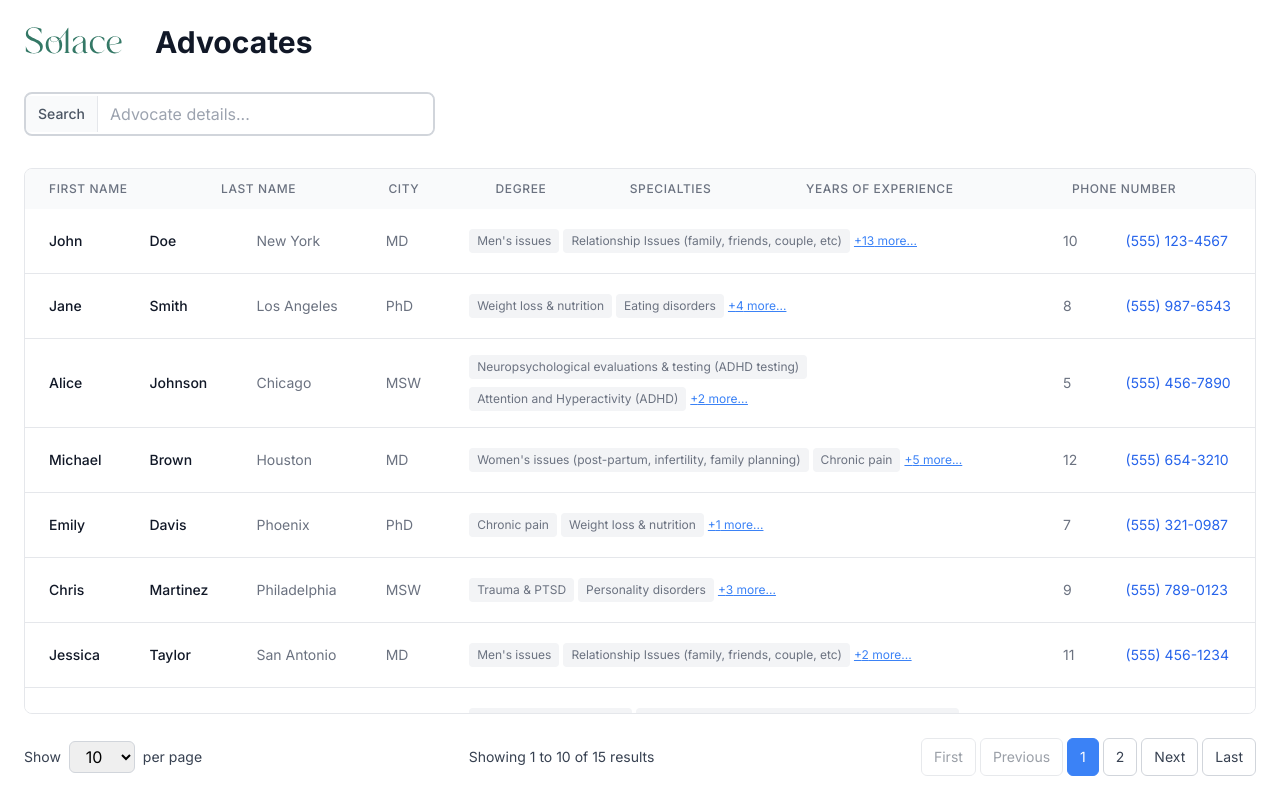
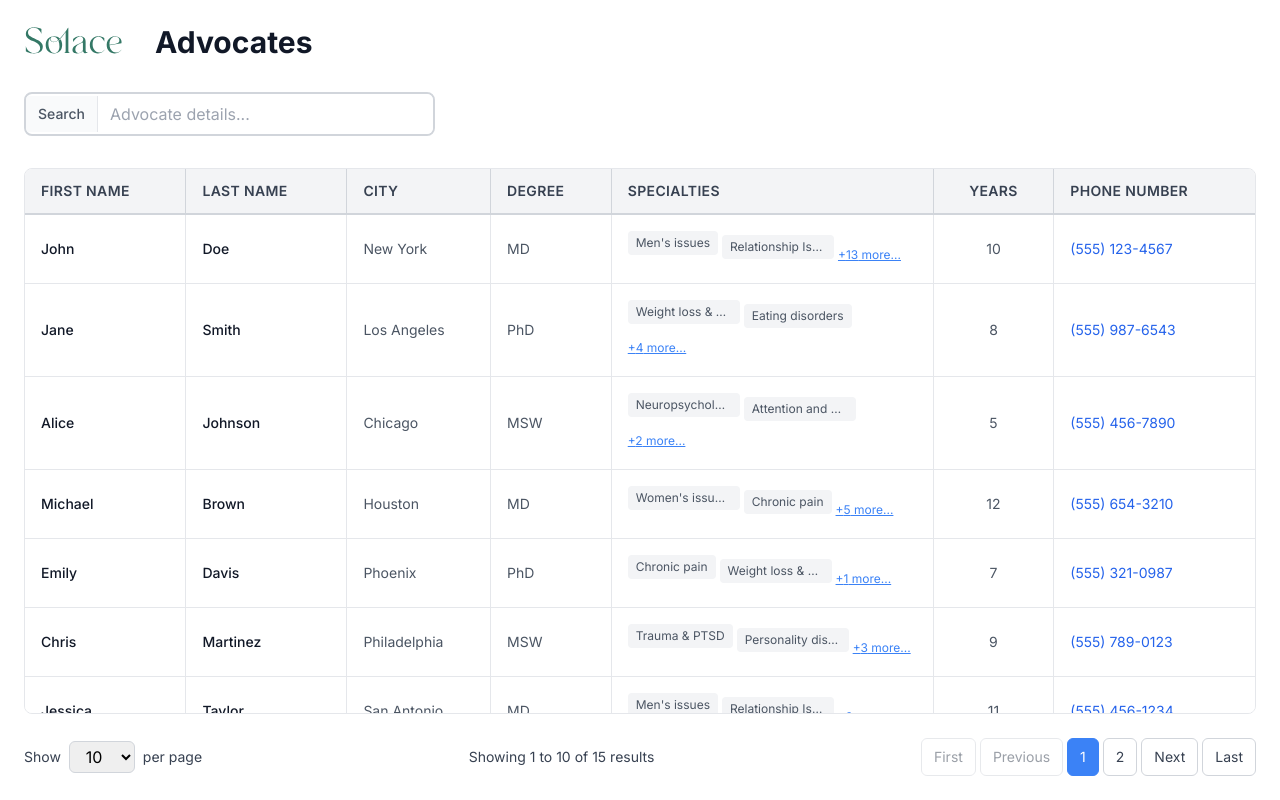
Before and after one commit to tyabele/solace-candidate-assignment, a Next.js app: page / in a window 1280 px wide. Built offline with nearby package versions, Linux system fonts and the light colour scheme.

Commit message:
Straightening Table column alignment

```diff
--- a/src/app/page.tsx
+++ b/src/app/page.tsx
@@ -29,24 +29,24 @@ const AdvocateRow = memo(({ advocate, openTooltip, onTooltipToggle }: {
 
   return (
     <tr className="hover:bg-gray-50">
-      <td className="px-6 py-4 whitespace-nowrap text-sm font-medium text-gray-900">
+      <td className="w-32 px-4 py-4 text-sm font-medium text-gray-900 border-r border-gray-200 truncate">
         {advocate.firstName}
       </td>
-      <td className="px-6 py-4 whitespace-nowrap text-sm font-medium text-gray-900">
+      <td className="w-32 px-4 py-4 text-sm font-medium text-gray-900 border-r border-gray-200 truncate">
         {advocate.lastName}
       </td>
-      <td className="px-6 py-4 whitespace-nowrap text-sm text-gray-500">
+      <td className="w-28 px-4 py-4 text-sm text-gray-600 border-r border-gray-200 truncate">
         {advocate.city}
       </td>
-      <td className="px-6 py-4 whitespace-nowrap text-sm text-gray-500">
+      <td className="w-24 px-4 py-4 text-sm text-gray-600 border-r border-gray-200 truncate">
         {advocate.degree}
       </td>
-      <td className="px-6 py-4 text-sm text-gray-500 relative">
+      <td className="w-64 px-4 py-4 text-sm text-gray-600 border-r border-gray-200 relative">
         <div className="space-y-1">
           {advocate.specialties.slice(0, 2).map((s, i) => (
             <div
               key={`${advocate.firstName}-${advocate.lastName}-${s}-${i}`}
-              className="text-xs bg-gray-100 px-2 py-1 rounded inline-block mr-1 mb-1"
+              className="text-xs bg-gray-100 px-2 py-1 rounded inline-block mr-1 mb-1 truncate max-w-28"
             >
               {s}
             </div>
@@ -60,7 +60,7 @@ const AdvocateRow = memo(({ advocate, openTooltip, onTooltipToggle }: {
                 +{advocate.specialties.length - 2} more...
               </button>
               {showTooltip && (
-                <div className="absolute z-10 bg-white border border-gray-200 rounded-lg shadow-lg p-3 mt-1 min-w-64 max-w-80">
+                <div className="absolute z-10 bg-white border border-gray-200 rounded-lg shadow-lg p-3 mt-1 min-w-64 max-w-80 left-0">
                   <div className="flex justify-between items-center mb-2">
                     <span className="text-sm font-medium text-gray-900">All Specialties</span>
                     <button
@@ -86,10 +86,10 @@ const AdvocateRow = memo(({ advocate, openTooltip, onTooltipToggle }: {
           )}
         </div>
       </td>
-      <td className="px-6 py-4 whitespace-nowrap text-sm text-gray-500">
+      <td className="w-24 px-4 py-4 text-sm text-gray-600 border-r border-gray-200 text-center">
         {advocate.yearsOfExperience}
       </td>
-      <td className="px-6 py-4 whitespace-nowrap text-sm text-gray-500">
+      <td className="w-40 px-4 py-4 text-sm text-gray-600">
         <a
           href={`tel:${advocate.phoneNumber}`}
           className="text-blue-600 hover:text-blue-800 hover:underline"
@@ -215,36 +215,33 @@ export default function Home() {
       </div>
 
       <div className="flex-1 flex flex-col border border-gray-200 rounded-lg overflow-hidden">
-        <div className="overflow-x-auto flex-1 flex flex-col">
-          <table className="min-w-full divide-y divide-gray-200">
-            <thead className="bg-gray-50 sticky top-0">
+        <div className="flex-1 overflow-auto">
+          <table className="min-w-full table-fixed">
+            <thead className="bg-gray-100 sticky top-0 z-10 border-b-2 border-gray-300">
               <tr>
-                <th className="px-6 py-3 text-left text-xs font-medium text-gray-500 uppercase tracking-wider">
+                <th className="w-32 px-4 py-3 text-left text-sm font-semibold text-gray-700 uppercase tracking-wide border-r border-gray-300">
                   First Name
                 </th>
-                <th className="px-6 py-3 text-left text-xs font-medium text-gray-500 uppercase tracking-wider">
+                <th className="w-32 px-4 py-3 text-left text-sm font-semibold text-gray-700 uppercase tracking-wide border-r border-gray-300">
                   Last Name
                 </th>
-                <th className="px-6 py-3 text-left text-xs font-medium text-gray-500 uppercase tracking-wider">
+                <th className="w-28 px-4 py-3 text-left text-sm font-semibold text-gray-700 uppercase tracking-wide border-r border-gray-300">
                   City
                 </th>
-                <th className="px-6 py-3 text-left text-xs font-medium text-gray-500 uppercase tracking-wider">
+                <th className="w-24 px-4 py-3 text-left text-sm font-semibold text-gray-700 uppercase tracking-wide border-r border-gray-300">
                   Degree
                 </th>
-                <th className="px-6 py-3 text-left text-xs font-medium text-gray-500 uppercase tracking-wider">
+                <th className="w-64 px-4 py-3 text-left text-sm font-semibold text-gray-700 uppercase tracking-wide border-r border-gray-300">
                   Specialties
                 </th>
-                <th className="px-6 py-3 text-left text-xs font-medium text-gray-500 uppercase tracking-wider">
-                  Years of Experience
+                <th className="w-24 px-4 py-3 text-center text-sm font-semibold text-gray-700 uppercase tracking-wide border-r border-gray-300">
+                  Years
                 </th>
-                <th className="px-6 py-3 text-left text-xs font-medium text-gray-500 uppercase tracking-wider">
+                <th className="w-40 px-4 py-3 text-left text-sm font-semibold text-gray-700 uppercase tracking-wide whitespace-nowrap">
                   Phone Number
                 </th>
               </tr>
             </thead>
-          </table>
-          <div className="flex-1 overflow-y-auto">
-            <table className="min-w-full">
             <tbody className="bg-white divide-y divide-gray-200">
               {advocates.map((advocate) => (
                 <AdvocateRow
@@ -256,7 +253,6 @@ export default function Home() {
               ))}
             </tbody>
           </table>
-          </div>
         </div>
       </div>
 
```
Lines whose indentation alone changed are shown as unchanged.
